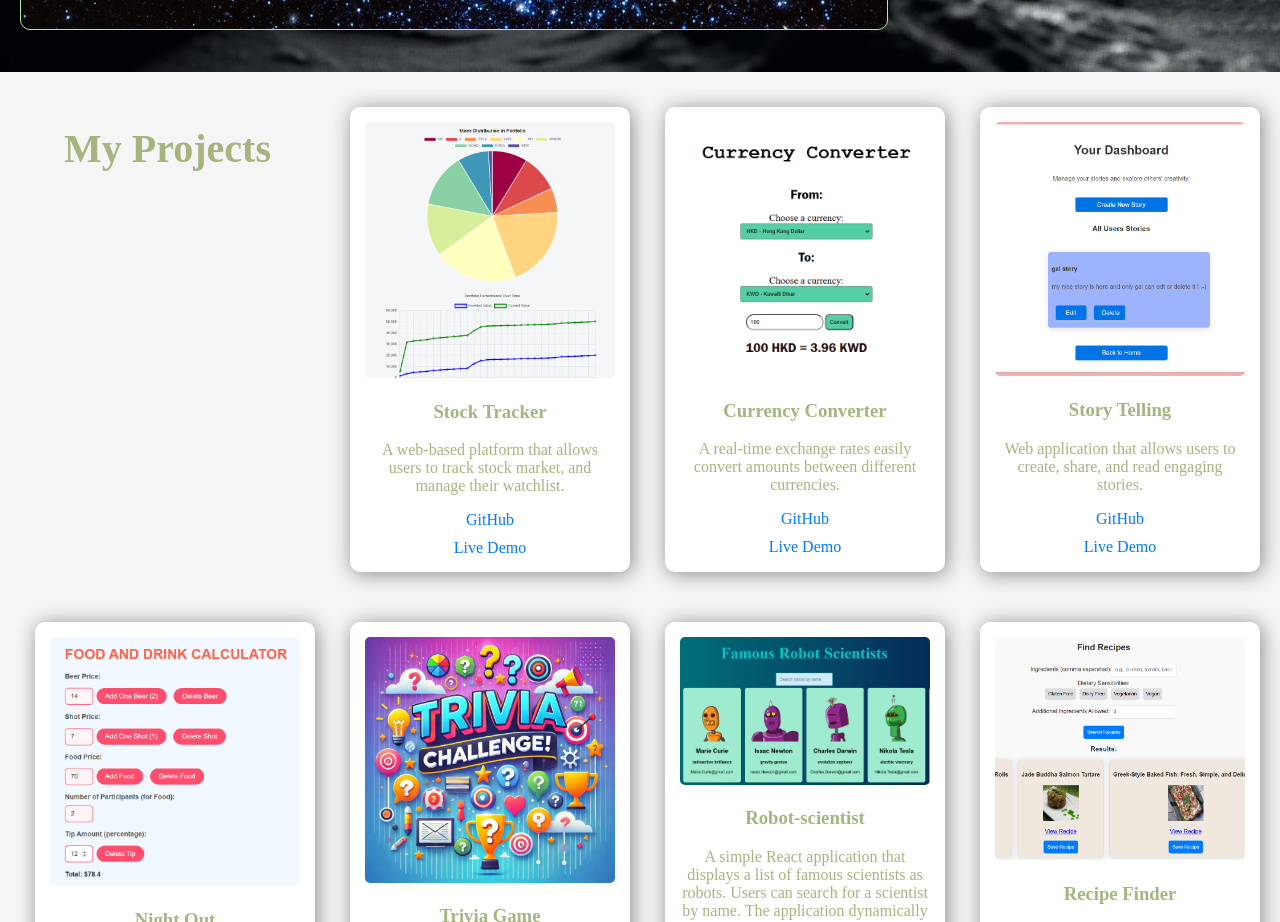
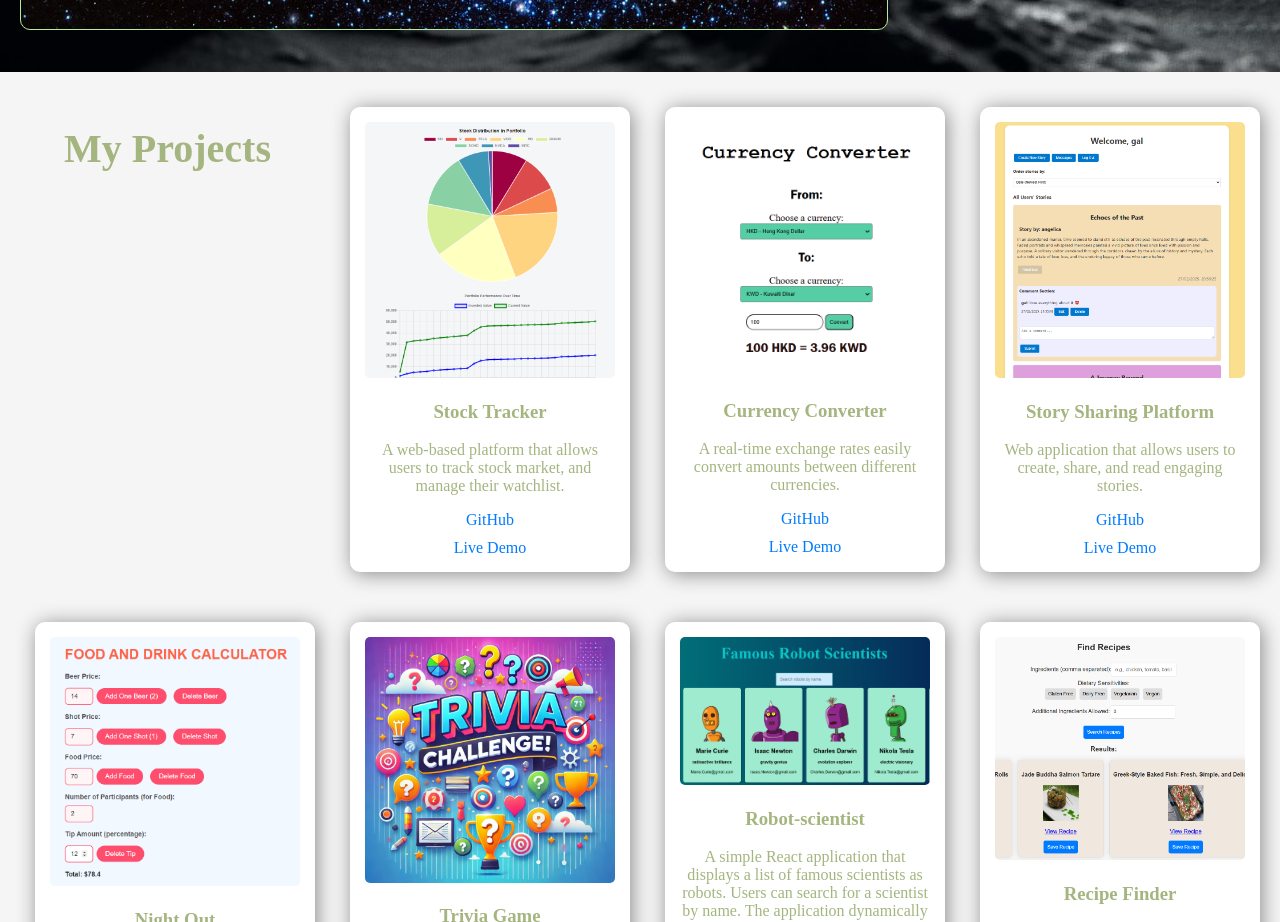
Before and after one commit to Galomer310/Portfolio-2025, a React (Vite) app: page /projects in a window 1280 px wide. Shown: the part 2140-3062 px from the top of the page. Built offline with nearby package versions, Linux system fonts and the light colour scheme.

Commit message:
update project story sharing img GitHub and url

```diff
--- a/src/pages/Projects.tsx
+++ b/src/pages/Projects.tsx
@@ -3,7 +3,7 @@ import ProjectCard from "../components/ProjectCard";
 // Import project images.
 import StockTrackerImage from "../assets/StockTracker.png";
 import CurrencyConverter from "../assets/Currency-Converter.png";
-import StoryTelling from "../assets/StoryTelling.png";
+import StorySharing from "../assets/StorySharing.png";
 import NightOut from "../assets/food&drinkCalc.png";
 import TriviaGame from "../assets/triviaGame.png";
 import RobotScientist from "../assets/robotSci.png";
@@ -37,12 +37,12 @@ const projects: Project[] = [
     live: "https://galomer310.github.io/Currency-Converter/",
   },
   {
-    name: "Story Telling",
-    image: StoryTelling,
+    name: "Story Sharing Platform",
+    image: StorySharing,
     description:
       "Web application that allows users to create, share, and read engaging stories.",
-    github: "https://github.com/Galomer310/StoryTelling-Frontend-React",
-    live: "https://storytelling-frontend-react.onrender.com",
+    github: "https://github.com/Galomer310/Story_Sharing",
+    live: "https://story-sharing-site.onrender.com",
   },
   {
     name: "Night Out",
```
Also changed, not shown: src/assets/StorySharing.png (added), src/assets/StoryTelling.png (deleted).
